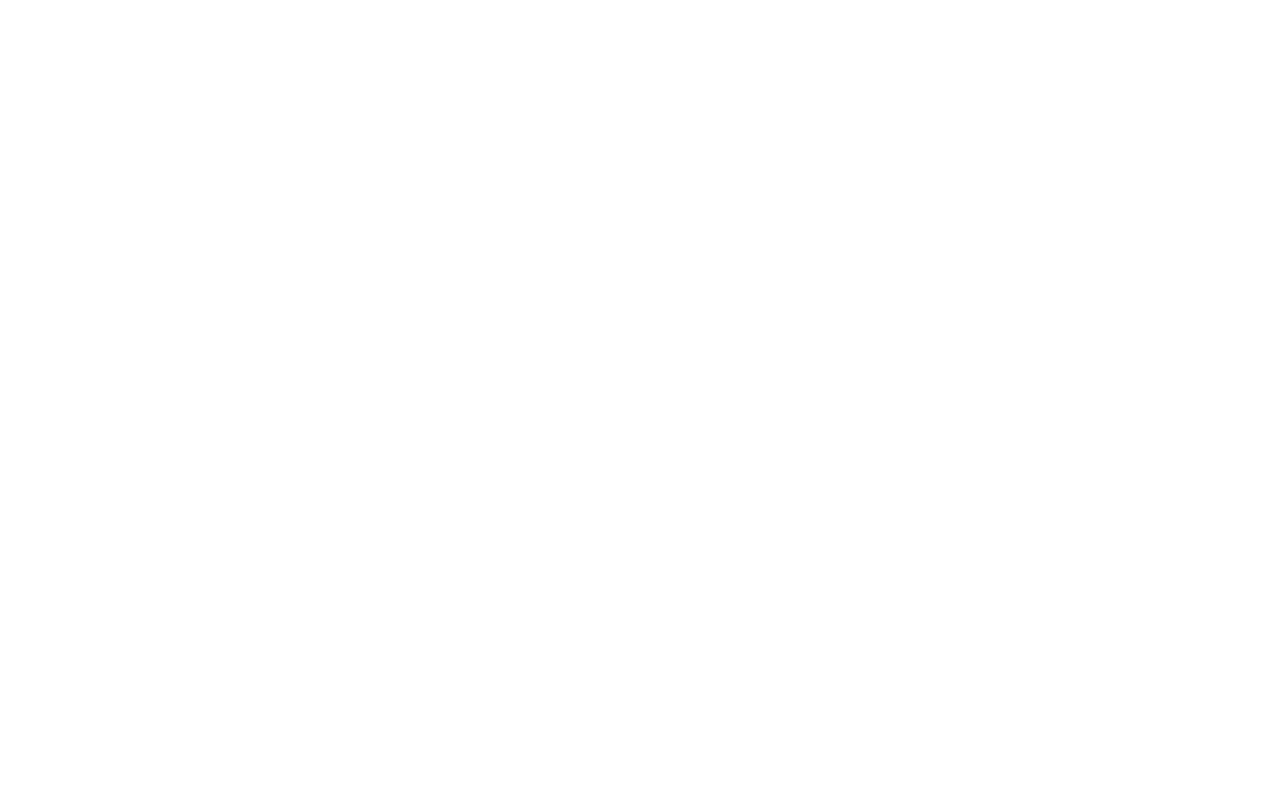
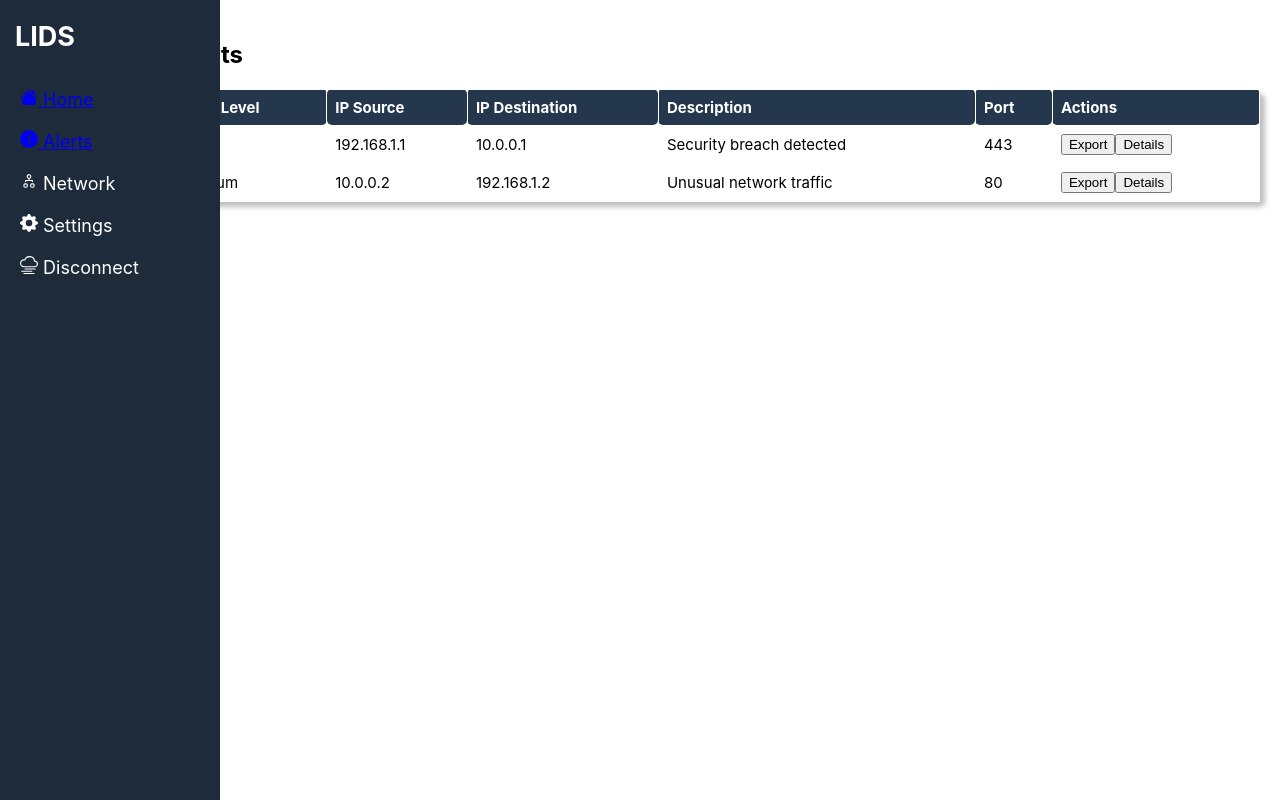
Before and after one commit to ChristianAlbertoGomez/CS4311_LIDS_4CodOfDuty_Fall2023, a React (Create React App) app: page /AlertsPage in a window 1280 px wide. Before the commit this address had no page. Built offline with nearby package versions, Linux system fonts and the light colour scheme.

Commit message:
New Alerts page and Alerts details window.

```diff
--- a/src/App.js
+++ b/src/App.js
@@ -6,6 +6,10 @@
 import NotificationsTable from './Components/NotificationsTable';
 import ErrorTable from './Components/ErrorTable';
 import SetConfigFile from './SetConfigFile';
+
+import { BrowserRouter as Router, Route } from 'react-router-dom';
+import AlertsPage from './Components/AlertsPage';
+
 
 const App = () => {
   const [loading, setLoading] = useState(true);
--- a/src/Components/AlertTable.js
+++ b/src/Components/AlertTable.js
@@ -1,6 +1,5 @@
 import React, { useState } from 'react';
 import './AlertTable.css';
-
 
 const AlertTable = () => {
   const initialData = [
@@ -45,6 +44,7 @@
   const [data, setData] = useState(initialData);
   const [sortDirection, setSortDirection] = useState('asc');
   const [sortedColumn, setSortedColumn] = useState(null);
+
 
   const compareLevels = (a, b) => {
     const levels = ['Low', 'Mid', 'High'];
--- /dev/null
+++ b/src/Components/AlertsPage.css
@@ -0,0 +1,64 @@
+/* AlertsPage.css */
+.AlertPage {
+    display: flex;
+  }
+
+  /* Define styles for the sidebar and content */
+  .Sidebar {
+    /* Add your sidebar styles here */
+    width: 30%; /* Adjust as needed, e.g., 30% for the sidebar */
+  }
+
+  .content {
+    /* Add your content styles here */
+    flex-grow: 1; /* Allow the content to grow and take remaining space */
+    width: 85%; /* Adjust as needed, e.g., 70% for the content */
+    margin-left: auto; /* Push the content to the right */
+    padding: 20px; /* Add padding for spacing (adjust as needed) */
+  }
+
+
+
+
+  /* Alert Details Modal */
+.alert-details-modal {
+  display: block;
+  position: fixed;
+  top: 0;
+  left: 0;
+  width: 100%;
+  height: 100%;
+  background-color: rgba(0, 0, 0, 0.5); /* Semi-transparent background */
+  z-index: 9999; /* Ensure it's on top of other content */
+}
+
+.modal-content {
+  position: absolute;
+  top: 50%;
+  left: 50%;
+  transform: translate(-50%, -50%);
+  background-color: #fff;
+  padding: 20px;
+  border-radius: 5px;
+  box-shadow: 0 0 10px rgba(0, 0, 0, 0.2);
+  max-width: 80%;
+  overflow-y: auto; /* Enable scrolling for long content */
+}
+
+.close-button {
+  position: absolute;
+  top: 10px;
+  right: 10px;
+  font-size: 24px;
+  cursor: pointer;
+}
+
+/* Additional Styles for Alert Details Content */
+.alert-details-modal h3 {
+  font-size: 18px;
+  margin-bottom: 10px;
+}
+
+.alert-details-modal p {
+  margin: 0;
+}
--- /dev/null
+++ b/src/Components/AlertsPage.js
@@ -0,0 +1,116 @@
+import React, { useState } from 'react';
+import Sidebar from './Sidebar';
+import './AlertsPage.css'; // Import your CSS file for AlertsPage (adjust the path as needed)
+
+const AlertsPage = () => {
+  const [selectedAlert, setSelectedAlert] = useState(null);
+
+  // Sample alert data (you can replace this with actual data from an API or elsewhere)
+  const alertData = [
+    {
+      id: 1,
+      alertLevel: 'High',
+      ipSource: '192.168.1.1',
+      ipDestination: '10.0.0.1',
+      description: 'Security breach detected',
+      port: 443,
+      time: '15:35 hrs',
+      date: '09-24-2023',
+      details: 'We have detected a potential security breach in our system. This means that unauthorized access or suspicious'
+      +' activity has been identified, which could pose a threat to the security of your data and our network. Our security team is already on it, working to safeguard your information and investigate the incident.',
+    },
+    {
+      id: 2,
+      alertLevel: 'Medium',
+      ipSource: '10.0.0.2',
+      ipDestination: '192.168.1.2',
+      description: 'Unusual network traffic',
+      port: 80,
+      time: '15:35 hrs',
+      date: '09-24-2023',
+      details: 'We have detected a potential security breach in our system. This means that unauthorized access or suspicious'
+      +' activity has been identified, which could pose a threat to the security of your data and our network. Our security team is already on it, working to safeguard your information and investigate the incident.',
+    },
+    // Add more alert objects as needed
+  ];
+
+  const handleAlertClick = (alert) => {
+    setSelectedAlert(alert);
+  };
+
+  const closeModal = () => {
+    setSelectedAlert(null);
+  };
+
+  return (
+    <div className="AlertsPage">
+      <Sidebar />
+      <div className="content">
+        <h2>Alerts</h2>
+        <table>
+          <thead>
+            <tr>
+              <th>Alert Level</th>
+              <th>IP Source</th>
+              <th>IP Destination</th>
+              <th>Description</th>
+              <th>Port</th>
+              <th>Actions</th>
+            </tr>
+          </thead>
+          <tbody>
+            {alertData.map((alert) => (
+              <tr key={alert.id}>
+                <td>{alert.alertLevel}</td>
+                <td>{alert.ipSource}</td>
+                <td>{alert.ipDestination}</td>
+                <td>{alert.description}</td>
+                <td>{alert.port}</td>
+                <td>
+                  <button onClick={() => handleExport(alert)}>Export</button>
+                  <button onClick={() => handleAlertClick(alert)}>Details</button>
+                </td>
+              </tr>
+            ))}
+          </tbody>
+        </table>
+        {selectedAlert && (
+          <AlertDetailsModal
+            alert={selectedAlert}
+            onClose={closeModal}
+          />
+        )}
+      </div>
+    </div>
+  );
+};
+
+const handleExport = (alert) => {
+
+  console.log(`Exporting alert with ID ${alert.id}`);
+};
+
+const AlertDetailsModal = ({ alert, onClose }) => {
+  return (
+    <div className="alert-details-modal">
+      <div className="modal-content">
+        <span className="close-button" onClick={onClose}>
+          &times;
+        </span>
+        <h3>Alert Details</h3>
+        <p><strong>Alert Level:</strong> {alert.alertLevel}</p>
+        <p><strong>IP Source:</strong> {alert.ipSource}</p>
+        <p><strong>IP Destination:</strong> {alert.ipDestination}</p>
+        <p><strong>Description:</strong> {alert.description}</p>
+        <p><strong>Port:</strong> {alert.port}</p>
+        <p><strong>Time:</strong> {alert.time}</p>
+        <p><strong>Date:</strong> {alert.date}</p>
+        <p><strong>Info:</strong> {alert.details}</p>
+      </div>
+    </div>
+  );
+};
+
+
+
+export default AlertsPage;
--- a/src/Components/Sidebar.js
+++ b/src/Components/Sidebar.js
@@ -1,16 +1,23 @@
 import React from 'react';
+import './Sidebar.css';
+import { Link } from 'react-router-dom';
 
-import './Sidebar.css'; // You'll create this CSS file in the next step
-import { BsDiagram2, BsFillExclamationCircleFill, BsFillGearFill, BsGearFill, BsHouseFill, BsCloudHaze} from "react-icons/bs";
-
+import {
+  BsDiagram2,
+  BsFillExclamationCircleFill,
+  BsFillGearFill,
+  BsGearFill,
+  BsHouseFill,
+  BsCloudHaze,
+} from 'react-icons/bs';
 
 const Sidebar = () => {
   return (
     <div className="sidebar">
       <div className="sidebar-title">LIDS</div>
       <ul className="nav-links">
-        <li><BsHouseFill /> Home</li>
-        <li><BsFillExclamationCircleFill /> Alerts</li>
+        <li><Link to='/home'><BsHouseFill /> Home</Link></li>
+        <li><Link to="/AlertsPage"><BsFillExclamationCircleFill /> Alerts</Link></li>
         <li><BsDiagram2 /> Network</li>
         <li><BsGearFill /> Settings</li>
         <li><BsCloudHaze /> Disconnect</li>
--- a/src/index.js
+++ b/src/index.js
@@ -2,6 +2,7 @@
 import ReactDOM from 'react-dom';
 import './index.css';
 import App from './App';
+import AlertsPage from './Components/AlertsPage';
 import {BrowserRouter, Routes, Route} from "react-router-dom";
 import SetConfigFile from './SetConfigFile';
 
@@ -11,6 +12,7 @@
   <Routes>
     <Route path="/" element={<SetConfigFile />} />
     <Route path="/home" element={<App/>} />
+    <Route path="/AlertsPage" element={<AlertsPage/>} />
   </Routes>
 </BrowserRouter>,
 document.getElementById("root")
```
